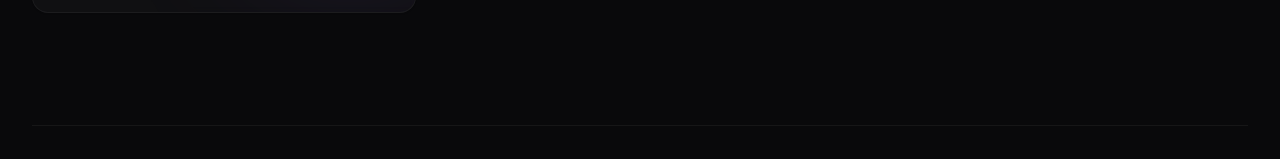
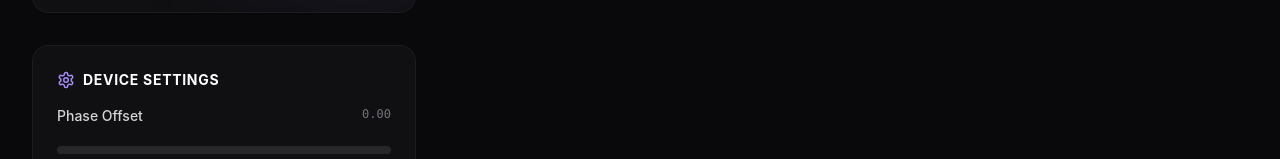
Before and after one commit to RuanBuitendag/illumigoon-app, a React (Vite) app: page / in a window 1280 px wide. Shown: the part 793-952 px from the top of the page. Built offline with nearby package versions, Linux system fonts and the light colour scheme; no server answers.

Commit message:
Moved HTTP requests to WS

```diff
--- a/src/App.jsx
+++ b/src/App.jsx
@@ -5,6 +5,7 @@ import { HeroData } from './components/HeroData';
 import { BaseAnimationSelector } from './components/BaseAnimationSelector';
 import { AnimationSelector } from './components/AnimationSelector';
 import { ParamControls } from './components/ParamControls';
+import { DeviceSettings } from './components/DeviceSettings';
 import { Dashboard } from './components/Dashboard';
 
 function App() {
@@ -13,12 +14,8 @@ function App() {
 
   useEffect(() => {
     connectWebSocket();
-    fetchAnimations();
-    fetchBaseAnimations();
-    fetchParams();
-    // Fetch peers to populate dashboard
+    // Initial fetch of peers might be needed to start discovery if not connected yet
     useIllumigoonStore.getState().fetchPeers();
-
 
     const interval = setInterval(() => {
       fetchParams();
@@ -44,6 +41,7 @@ function App() {
             {/* Left Column: Status & Controls */}
             <div className="lg:col-span-4 lg:sticky lg:top-8 space-y-6 h-fit">
               <HeroData status={status} />
+              <DeviceSettings />
               <ParamControls />
             </div>
 
--- a/src/api.js
+++ b/src/api.js
@@ -16,64 +16,77 @@ const getInitialTargetIp = () => {
 export const useIllumigoonStore = create((set, get) => ({
     targetIp: getInitialTargetIp(),
     isConnected: false,
-    status: { brightness: 255, animation: 'Loading...', uptime: 0 },
+    status: { brightness: 255, animation: 'Loading...', uptime: 0, phase: 0.0 },
     peers: [],
-    animations: [], // This will now contain Preset Names
-    baseAnimations: [], // This will contain Base Animation Types
+    animations: [],
+    baseAnimations: [],
     params: [],
     currentBaseType: null,
 
     setTargetIp: (ip) => {
-        // Reset status to prevent stale data from previous device
-        set({ status: { brightness: 255, animation: 'Loading...', uptime: 0, version: null } });
+        // Reset status
+        set({ status: { brightness: 255, animation: 'Loading...', uptime: 0, version: null, phase: 0.0 } });
 
-        // If ip is just an IP address, prepend http://
-        // If empty/local, use empty string for relative paths
         const host = ip ? (ip.startsWith('http') ? ip : `http://${ip}`) : '';
-        // Save to localStorage
         localStorage.setItem('illumigoon_target_ip', host);
         set({ targetIp: host });
+
         get().connectWebSocket(); // Reconnect WS to new target
-
-        // Immediate refresh to update UI with new peer's data
-        get().fetchPeers();
-        get().fetchAnimations();
-        get().fetchBaseAnimations();
-        get().fetchParams();
     },
 
     setStatus: (newStatus) => set((state) => ({ status: { ...state.status, ...newStatus } })),
     setPeers: (peers) => set({ peers }),
     setAnimations: (animations) => set({ animations }),
     setParams: (params) => set({ params }),
+    setBaseAnimations: (baseAnimations) => set({ baseAnimations }),
 
     // WebSocket Connection Logic
     socketMap: {}, // IP -> WebSocket
-    socketReconnecting: {}, // IP -> boolean (lock)
 
     manageGroupConnections: () => {
         const { peers, targetIp, socketMap } = get();
 
         // Identify the current group we are controlling
-        // If we are targeting a specific IP, find that peer
         let targetPeer = peers.find(p => targetIp.includes(p.ip));
-
-        // Fallback for local dev or initial load where targetIp might be 'illumigoon.local'
+        // Fallback for local dev
         if (!targetPeer && (targetIp === '' || targetIp.includes('local'))) {
             targetPeer = peers.find(p => p.self);
         }
 
-        const currentGroup = targetPeer?.group; // Can be undefined or ""
+        const currentGroup = targetPeer?.group;
 
-        // Identify peers to connect to
-        // 1. Always connect to the Target Peer (the one we are looking at)
-        // 2. Connect to all peers in the same group (if group exists)
-        const peersToConnect = peers.filter(p => {
-            if (p.ip === '0.0.0.0' || !p.ip) return false;
-            if (p === targetPeer) return true;
-            if (targetPeer && currentGroup && p.group === currentGroup) return true;
-            return false;
+        // Extract raw IP from targetIp for bootstrapping
+        let rawTargetIp = null;
+        if (targetIp && !targetIp.includes('local')) {
+            rawTargetIp = targetIp.replace('http://', '').replace('https://', '').replace(/\/$/, '');
+        }
+
+        // Identify peers to connect to (Target + Group Members)
+        // We use a Map to ensure uniqueness by IP
+        const peersToConnectMap = new Map();
+
+        // 1. Always connect to the Target IP (Bootstrapping)
+        if (rawTargetIp) {
+            peersToConnectMap.set(rawTargetIp, { ip: rawTargetIp, id: 'target', group: null });
+        }
+
+        // 2. Add known peers from the list
+        peers.forEach(p => {
+            if (p.ip === '0.0.0.0' || !p.ip) return;
+
+            let shouldConnect = false;
+            if (p === targetPeer) shouldConnect = true;
+            if (targetPeer && currentGroup && p.group === currentGroup) shouldConnect = true;
+
+            // Also if this peer IS the rawTargetIp (match by IP), ensure we have the rich peer object
+            if (rawTargetIp && p.ip === rawTargetIp) shouldConnect = true;
+
+            if (shouldConnect) {
+                peersToConnectMap.set(p.ip, p);
+            }
         });
+
+        const peersToConnect = Array.from(peersToConnectMap.values());
 
         const newSocketMap = { ...socketMap };
         let mapChanged = false;
@@ -93,15 +106,19 @@ export const useIllumigoonStore = create((set, get) => ({
 
             ws.onopen = () => {
                 console.log(`WS Connected: ${ip}`);
-                // If this is the primary target, set connected
-                if (get().targetIp.includes(ip)) {
+                if (get().targetIp.includes(ip) || (get().targetIp.includes('local') && peer.self)) {
                     set({ isConnected: true });
+                    // Hydrate Data on Connect
+                    const send = (cmd) => ws.send(JSON.stringify({ cmd }));
+                    send('getStatus');
+                    send('getAnimations');
+                    send('getBaseAnimations');
+                    send('getParams');
+                    send('getPeers');
                 }
             };
 
             ws.onclose = () => {
-                // Remove from map? Or mark disconnected?
-                // For now, let's just leave it. The manager will retry if we call it again.
                 console.log(`WS Closed: ${ip}`);
                 if (get().targetIp.includes(ip)) {
                     set({ isConnected: false });
@@ -111,19 +128,38 @@ export const useIllumigoonStore = create((set, get) => ({
             ws.onerror = (e) => console.error(`WS Error (${ip}):`, e);
 
             ws.onmessage = (event) => {
-                // Only update UI state if this message is from the TARGET IP
-                // checking strictly string includes is safe enough for IP
-                if (get().targetIp.includes(ip) || (get().targetIp.includes('local') && peer.self)) {
+                // Only update UI state if this message is from the TARGET IP (or we are in local dev mode)
+                // Note regarding Group Sync:
+                // We typically only want the UI to reflect the "Target" device's state.
+                // If the group is synced, the target's state will update via Mesh.
+                // So ignoring other sockets for UI State is correct.
+
+                const isTarget = get().targetIp.includes(ip) ||
+                    (get().targetIp.includes('local') && peer?.self) ||
+                    (!peer && get().targetIp.includes(ip)); // Allow unknown peer if it matches target IP
+
+                if (isTarget) {
                     try {
                         const msg = JSON.parse(event.data);
-                        if (msg.event === 'status') {
-                            get().setStatus(msg.data);
-                        } else if (msg.event === 'params') {
-                            if (Array.isArray(msg.data)) {
-                                get().setParams(msg.data);
-                            } else if (msg.data && msg.data.params) {
-                                set({ params: msg.data.params, currentBaseType: msg.data.baseType });
+                        const { event: evt, data } = msg;
+
+                        if (evt === 'status') {
+                            get().setStatus(data);
+                        } else if (evt === 'params') {
+                            if (Array.isArray(data)) {
+                                get().setParams(data);
+                            } else if (data && data.params) {
+                                set({ params: data.params, currentBaseType: data.baseType });
                             }
+                        } else if (evt === 'animations') {
+                            get().setAnimations(data);
+                        } else if (evt === 'baseAnimations') {
+                            get().setBaseAnimations(data);
+                        } else if (evt === 'peers') {
+                            get().setPeers(data);
+                            // Trigger recursion: We found peers, so we might need to connect to new group members
+                            // Debounce this slightly?
+                            setTimeout(() => get().manageGroupConnections(), 100);
                         }
                     } catch (e) {
                         console.error('WS Parse Error', e);
@@ -140,106 +176,45 @@ export const useIllumigoonStore = create((set, get) => ({
         }
     },
 
-    // Old single socket connect - Deprecated/Redirected
     connectWebSocket: () => {
         get().manageGroupConnections();
-    },
-
-    scheduleReconnect: () => {
-        // Redundant with polling fetchPeers which calls manageGroupConnections
-        // But maybe we need a dedicated timer?
-        // Let's rely on the fetchPeers poll in App.jsx (5s info) to retry connections
     },
 
     triggerManuallyReconnect: () => {
         get().manageGroupConnections();
     },
 
-    // API Actions
-    fetchAnimations: async () => {
-        try {
-            const res = await fetch(`${get().targetIp}/api/animations`);
-            const data = await res.json();
-            set({ animations: data });
-        } catch (e) { console.error('Fetch Anim failed', e); }
-    },
+    // --- API ACTIONS (Converted to WebSocket) ---
 
-    fetchBaseAnimations: async () => {
-        try {
-            const res = await fetch(`${get().targetIp}/api/baseAnimations`);
-            const data = await res.json();
-            set({ baseAnimations: data });
-        } catch (e) { console.error('Fetch Base Anim failed', e); }
-    },
-
-
-    fetchPeers: async () => {
-        try {
-            const { targetIp, setTargetIp } = get();
-            const res = await fetch(`${targetIp}/api/mesh/peers`);
-            const data = await res.json();
-            set({ peers: data });
-
-            // Ensure sockets are connected for current group
-            get().manageGroupConnections();
-
-            const selfPeer = data.find(p => p.self);
-            if (selfPeer && selfPeer.ip && selfPeer.ip !== '0.0.0.0') {
-                const isLocal = targetIp === '' || targetIp.includes('.local');
-                const isDifferent = !targetIp.includes(selfPeer.ip);
-
-                if (isLocal && isDifferent) {
-                    console.log(`Auto-switching to direct IP: ${selfPeer.ip}`);
-                    setTargetIp(selfPeer.ip);
-                }
-            }
-        } catch (e) {
-            console.error('Fetch Peers failed', e);
-        }
-    },
-
-    fetchParams: async () => {
-        try {
-            const res = await fetch(`${get().targetIp}/api/params`);
-            const data = await res.json();
-            if (Array.isArray(data)) {
-                set({ params: data });
-            } else if (data && data.params) {
-                set({ params: data.params, currentBaseType: data.baseType });
-            }
-        } catch (e) { console.error('Fetch Params failed', e); }
-    },
-
-
-    // Updated: Send to ALL sockets in the socketMap
-    // Ideally this should only send to sockets in the "current target group"
-    // But sending to valid open sockets in the map (which are filtered by group in manageGroupConnections) is fine.
-    // actually manageGroupConnections only ADDS.
-    // We should be careful not to send to *everyone* if we moved groups.
-    // Filter by group again here.
+    // Send to ALL sockets in the socketMap (Broadcast/Group)
     sendCommand: (cmd, payload = {}) => {
         const { socketMap, peers, targetIp } = get();
 
+        // 1. Determine "targetPeer"
         let targetPeer = peers.find(p => targetIp.includes(p.ip));
-        if (!targetPeer && (targetIp === '' || targetIp.includes('local'))) targetPeer = peers.find(p => p.self);
+        if (!targetPeer && (targetIp === '' || targetIp.includes('local'))) {
+            targetPeer = peers.find(p => p.self);
+        }
+
         const currentGroup = targetPeer?.group;
 
         Object.keys(socketMap).forEach(ip => {
             const ws = socketMap[ip];
+            // Skip if not open (e.g. connecting or closing)
             if (ws && ws.readyState === WebSocket.OPEN) {
-                // Check if this IP belongs to someone in our group
                 const peer = peers.find(p => p.ip === ip);
+                let shouldSend = false;
 
-                let shouldSend = false;
                 if (peer && targetPeer) {
-                    // Send if it's the target OR shares the group
                     if (peer === targetPeer) shouldSend = true;
                     else if (currentGroup && peer.group === currentGroup) shouldSend = true;
-                } else if (!targetPeer) {
-                    // Fallback: Just send to all open if we don't know who we are?
-                    // Safe default: Send to ip if it IS the targetIp
+                }
+                else if (!targetPeer) {
+                    // Fallback
+                    shouldSend = true;
+                }
+                // Extra check
                 if (targetIp.includes(ip)) shouldSend = true;
-                }
 
                 if (shouldSend) {
                     ws.send(JSON.stringify({ cmd, ...payload }));
@@ -248,24 +223,46 @@ export const useIllumigoonStore = create((set, get) => ({
         });
     },
 
-    setAnimation: async (name) => {
-        // We use HTTP for the trigger to ensure "At least one" succeeds, then Optimistic Update
-        // BUT for Group Sync we need execution on ALL.
-        // HTTP on leader + WS broadcast on all seems best.
+    // Helper: Send to Target Device ONLY
+    sendToTarget: (cmd, payload = {}) => {
+        const { socketMap, targetIp, peers } = get();
+        let targetPeer = peers.find(p => targetIp.includes(p.ip));
+        if (!targetPeer && (targetIp === '' || targetIp.includes('local'))) {
+            targetPeer = peers.find(p => p.self);
+        }
 
-        // 1. HTTP to Leader (Reliable start)
-        try {
-            await fetch(`${get().targetIp}/api/animation`, {
-                method: 'POST', body: JSON.stringify({ name }),
-                headers: { 'Content-Type': 'text/plain' }
-            });
-        } catch (e) { console.error("Set Anim HTTP failed", e); }
+        // If no peer identified yet, we might be in initial load.
+        // The onopen handler will trigger hydration, so we can safely ignore if not ready.
+        if (!targetPeer) return;
 
-        // 2. WS Broadcast to Group (Sync others)
+        if (socketMap[targetPeer.ip]) {
+            const ws = socketMap[targetPeer.ip];
+            if (ws.readyState === WebSocket.OPEN) {
+                ws.send(JSON.stringify({ cmd, ...payload }));
+                return;
+            } else if (ws.readyState === WebSocket.CONNECTING) {
+                // Connection in progress, onopen will handle hydration.
+                // We can ignore this specific command if it's a fetch, or queue it.
+                // For now, ignoring is safe for fetches as onopen does them.
+                return;
+            }
+        }
+
+        // Only warn if we really expected a connection
+        console.warn("sendToTarget: No open socket found for target", targetIp);
+    },
+
+    // --- Public Store Actions ---
+
+    // Polling / Refetching - Now just triggers WS request commands
+    fetchAnimations: () => get().sendToTarget('getAnimations'),
+    fetchBaseAnimations: () => get().sendToTarget('getBaseAnimations'),
+    fetchPeers: () => get().sendToTarget('getPeers'),
+    fetchParams: () => get().sendToTarget('getParams'),
+
+    setAnimation: (name) => {
         get().sendCommand('setAnimation', { name });
-
         get().setStatus({ animation: name });
-        // get().triggerManuallyReconnect(); // No need to reconnect, we are using persistent sockets
     },
 
     setPower: (isOn) => {
@@ -274,55 +271,19 @@ export const useIllumigoonStore = create((set, get) => ({
     },
 
     reboot: () => {
-        // Reboot only the specific target? Or group? Usually Reboot is device-specific.
-        // Let's keep reboot TARGET ONLY.
-        const { targetIp } = get();
-        // find socket for targetIp
-        // Actually sendCommand handles group logic.
-        // Let's make a special "sendToTargetOnly" helper if needed,
-        // OR just rely on UI being context aware.
-        // User probably expects "Reboot" button to reboot the specific device they clicked.
-        // But "Power" button is group.
-
-        // Hack: Temporarily bypass sendCommand for reboot if we want single-device.
-        // But for now, let's assume Reboot is also Group Action (or rarely used).
         get().sendCommand('reboot');
     },
 
-    // Presets are Metadata on the master/leader, so HTTP is correct.
-    savePreset: async (name, baseType) => {
-        try {
-            await fetch(`${get().targetIp}/api/savePreset`, {
-                method: 'POST', body: JSON.stringify({ name, baseType }),
-                headers: { 'Content-Type': 'text/plain' }
-            });
-            get().fetchAnimations();
-        } catch (e) { console.error("Save Preset Failed", e); }
+    savePreset: (name, baseType) => {
+        get().sendCommand('savePreset', { name, baseType });
     },
 
-    // ... rename/delete remain same HTTP calls ...
-    renamePreset: async (oldName, newName) => {
-        try {
-            await fetch(`${get().targetIp}/api/renamePreset`, {
-                method: 'POST', body: JSON.stringify({ oldName, newName }),
-                headers: { 'Content-Type': 'text/plain' }
-            });
-            get().fetchAnimations();
-        } catch (e) {
-            console.error("Rename Preset Failed", e);
-        }
+    renamePreset: (oldName, newName) => {
+        get().sendCommand('renamePreset', { oldName, newName });
     },
 
-    deletePreset: async (name) => {
-        try {
-            await fetch(`${get().targetIp}/api/deletePreset`, {
-                method: 'POST', body: JSON.stringify({ name }),
-                headers: { 'Content-Type': 'text/plain' }
-            });
-            get().fetchAnimations();
-        } catch (e) {
-            console.error("Delete Preset Failed", e);
-        }
+    deletePreset: (name) => {
+        get().sendCommand('deletePreset', { name });
     },
 
     // Groups Management
@@ -344,15 +305,7 @@ export const useIllumigoonStore = create((set, get) => ({
         localStorage.setItem('illumigoon_groups', JSON.stringify(newGroups));
     },
 
-    assignPeerToGroup: async (peerId, groupName) => {
-        try {
-            await fetch(`${get().targetIp}/api/mesh/assign_group`, {
-                method: 'POST',
-                // If peerId is string 'local', it passes through. If it's pure ID, it passes through.
-                body: JSON.stringify({ id: peerId, group: groupName }),
-                headers: { 'Content-Type': 'text/plain' }
-            });
-
+    assignPeerToGroup: (peerId, groupName) => {
         // Optimistic update
         const { peers } = get();
         const updatedPeers = peers.map(p => {
@@ -363,11 +316,16 @@ export const useIllumigoonStore = create((set, get) => ({
         });
         set({ peers: updatedPeers });
 
-            // Refresh
-            setTimeout(() => get().fetchPeers(), 500);
-        } catch (e) {
-            console.error("Assign Group Failed", e);
-        }
+        get().sendCommand('assignGroup', { id: peerId, group: groupName });
+
+        // Refresh peers shortly after to confirm
+        setTimeout(() => get().fetchPeers(), 1000);
+    },
+
+    setDevicePhase: (phase) => {
+        const { status } = get();
+        set({ status: { ...status, phase } });
+        get().sendToTarget('setPhase', { value: phase });
     }
 
 }));
--- /dev/null
+++ b/src/components/DeviceSettings.jsx
@@ -0,0 +1,61 @@
+import React from 'react';
+import { useIllumigoonStore } from '../api';
+import { Settings } from 'lucide-react';
+
+export const DeviceSettings = () => {
+    const { status, sendToTarget } = useIllumigoonStore();
+    const lastSentRef = React.useRef(0);
+
+    const handlePhaseChange = (val) => {
+        // Optimistic update
+        useIllumigoonStore.setState((state) => ({
+            status: { ...state.status, phase: val },
+        }));
+
+        // Throttled Network Call
+        const now = Date.now();
+        if (now - lastSentRef.current > 50) {
+            sendToTarget('setPhase', { value: val });
+            lastSentRef.current = now;
+        }
+    };
+
+    return (
+        <section className="premium-card p-6 mb-6">
+            <div className="flex items-center gap-2 mb-4">
+                <Settings size={18} className="text-brand-400" />
+                <h3 className="text-sm font-bold text-white uppercase tracking-wider">
+                    Device Settings
+                </h3>
+            </div>
+
+            <div className="mb-2">
+                <div className="flex justify-between mb-1">
+                    <label className="text-sm font-medium text-zinc-300">Phase Offset</label>
+                    <span className="text-xs font-mono text-zinc-500">{status.phase?.toFixed(2) || '0.00'}</span>
+                </div>
+                <div className="relative h-10 w-full flex items-center">
+                    <input
+                        type="range"
+                        min="0"
+                        max="1"
+                        step="0.01"
+                        value={status.phase || 0}
+                        onChange={(e) => handlePhaseChange(parseFloat(e.target.value))}
+                        className="w-full h-full absolute z-20 opacity-0 cursor-pointer"
+                    />
+                    {/* Track */}
+                    <div className="w-full h-2 bg-zinc-800 rounded-full overflow-hidden relative z-10">
+                        <div
+                            className="h-full bg-zinc-200 rounded-full"
+                            style={{ width: `${((status.phase || 0) * 100)}%` }}
+                        />
+                    </div>
+                </div>
+                <p className="text-xs text-zinc-600 mt-1">
+                    Offsets periodic animations for this device. Useful for syncing multiple devices with delays.
+                </p>
+            </div>
+        </section>
+    );
+};
```
Lines whose indentation alone changed are shown as unchanged.
